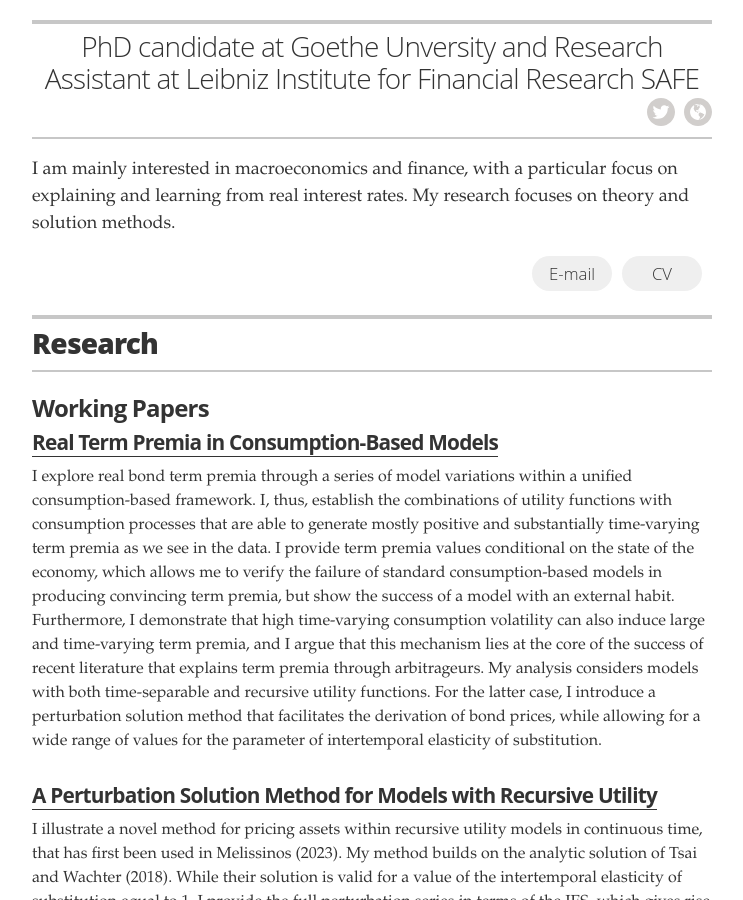
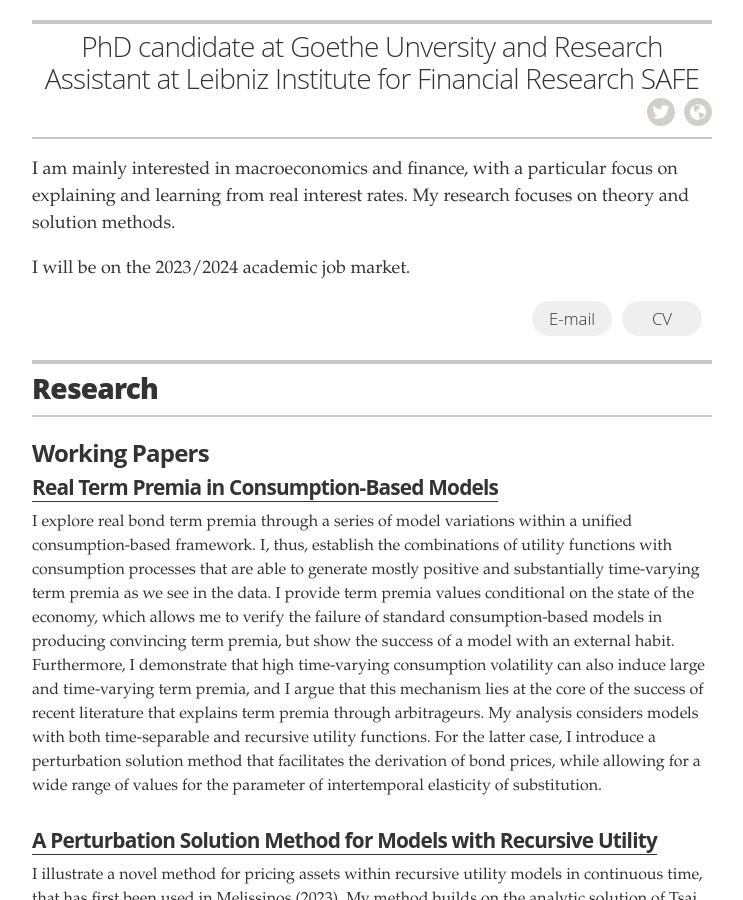
Before and after one commit to errikos-melissinos/errikos-melissinos.github.io, a Jekyll site: the page built from index.html, in a window 1280 px wide and 900 px high, scrolled down 365 px. Shown: the whole window, without its empty margins (268-1011 px from the left). Built offline with Jekyll 4.4.1, drawn with Linux system fonts in a browser that asks for light colours.

Commit message:
Update _config.yml

```diff
--- a/_config.yml
+++ b/_config.yml
@@ -23,7 +23,7 @@ resume_contact_email:           "melissinos@safe-frankfurt.de"
 # resume_header_contact_info:     "742 Evergreen Terrace, Springfield • 555-7334 • lisasimpson@youremailaddress.com"
 # display_header_contact_info:    "false"
 
-resume_header_intro: "<p>I am mainly interested in macroeconomics and finance, with a particular focus on explaining and learning from real interest rates. My research focuses on theory and solution methods.</p>"
+resume_header_intro: "<p>I am mainly interested in macroeconomics and finance, with a particular focus on explaining and learning from real interest rates. My research focuses on theory and solution methods.</p> <p>I will be on the 2023/2024 academic job market.</p>"
 
 # use "yes" to display the email contact button,
 # "no" to display an "I'm not looking for work" message,
```
